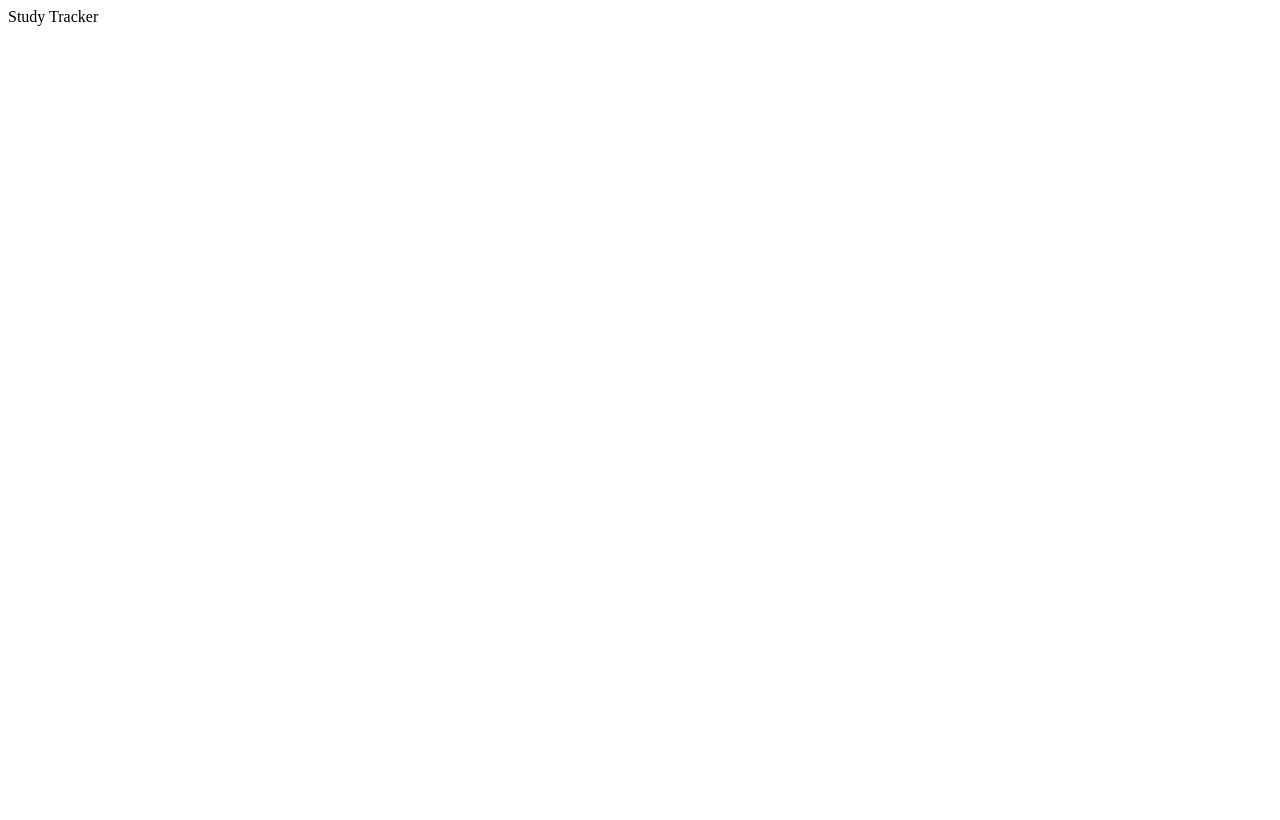
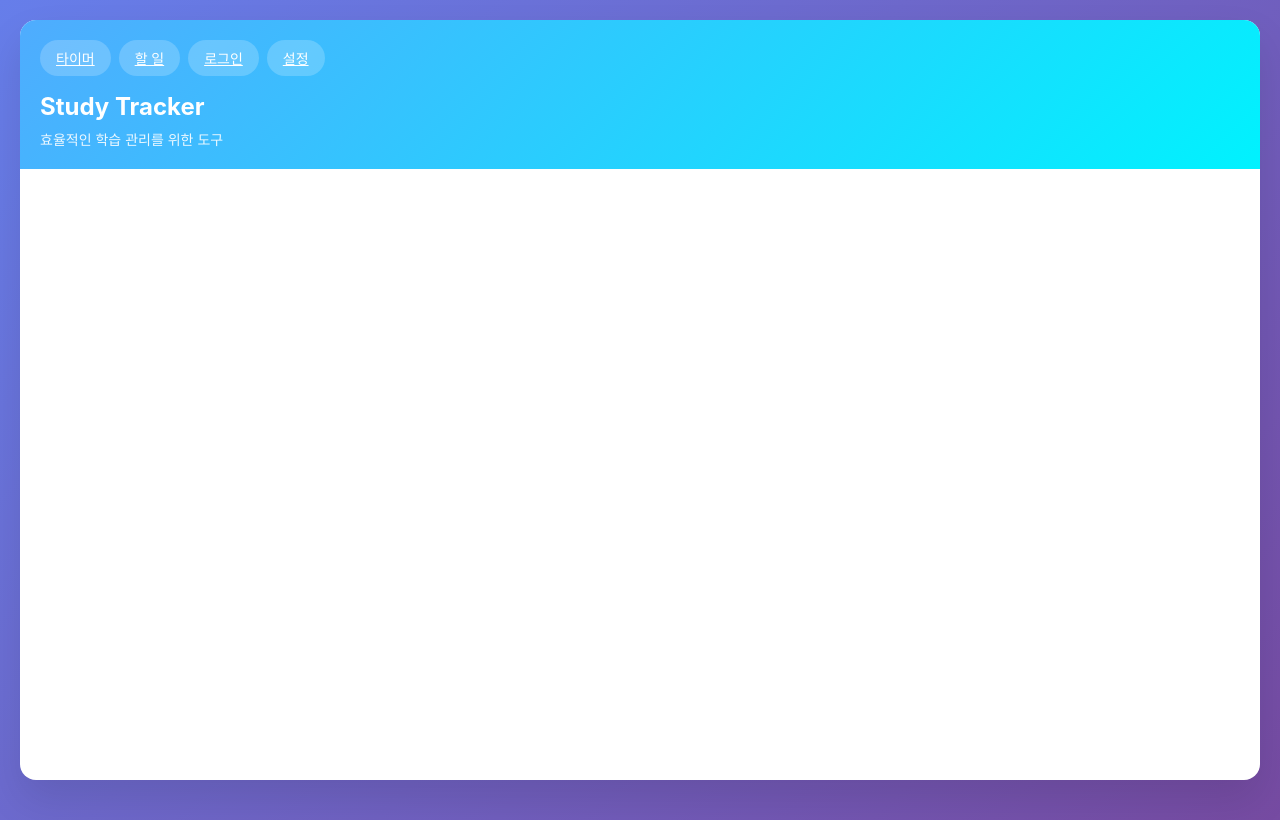
Before and after one commit to yuntasha/study-tracker, a React (Vite) app: page / in a window 1280 px wide. Built offline with nearby package versions, Linux system fonts and the light colour scheme.

Commit message:
feat: header 부분 처리

```diff
--- /dev/null
+++ b/src/App.module.css
@@ -0,0 +1,8 @@
+.container {
+    background: white;
+    margin: 20px;
+    border-radius: 16px;
+    box-shadow: 0 20px 40px rgba(0,0,0,0.1);
+    min-height: calc(100vh - 40px);
+    overflow: hidden;
+}
--- a/src/App.tsx
+++ b/src/App.tsx
@@ -1,6 +1,14 @@
+import Header from "./components/Header";
+import styles from "./App.module.css";
+import { BrowserRouter } from "react-router-dom";
+
 const App = () => {
   return (
-    <div>Study Tracker</div>
+    <BrowserRouter>
+      <div className={styles.container}>
+        <Header />
+      </div>
+    </BrowserRouter>
   )
 }
 
--- /dev/null
+++ b/src/components/Header.module.css
@@ -0,0 +1,45 @@
+.header {
+            background: linear-gradient(135deg, #4facfe 0%, #00f2fe 100%);
+            padding: 20px;
+            color: white;
+        }
+
+.navTabs {
+    display: flex;
+    gap: 8px;
+    margin-bottom: 16px;
+}
+
+.navTab {
+    padding: 8px 16px;
+    border: none;
+    border-radius: 20px;
+    background: rgba(255,255,255,0.2);
+    color: white;
+    cursor: pointer;
+    transition: all 0.3s ease;
+    font-size: 14px;
+    font-weight: 500;
+}
+
+.navTab:hover {
+    background: rgba(255,255,255,0.3);
+    transform: translateY(-2px);
+}
+
+.navTab.active {
+    background: white;
+    color: #4facfe;
+    box-shadow: 0 4px 12px rgba(0,0,0,0.15);
+}
+
+.headerTitle {
+    font-size: 24px;
+    font-weight: 700;
+    margin-bottom: 8px;
+}
+
+.headerSubtitle {
+    font-size: 14px;
+    opacity: 0.9;
+}
--- /dev/null
+++ b/src/components/Header.tsx
@@ -0,0 +1,33 @@
+import React from 'react';
+import styles from './Header.module.css';
+import { Link } from 'react-router-dom';
+
+/*
+<div class="header">
+            <div class="nav-tabs">
+                <button class="nav-tab">타이머</button>
+                <button class="nav-tab">할 일</button>
+                <button class="nav-tab">로그인</button>
+                <button class="nav-tab active">설정</button>
+            </div>
+            <div class="header-title">Study Tracker</div>
+            <div class="header-subtitle">효율적인 학습 관리를 위한 도구</div>
+        </div>
+*/
+
+const Header = () => {
+  return (
+    <div className={styles.header}>
+        <div className={styles.navTabs}>
+            <Link className={styles.navTab} to="/">타이머</Link>
+            <Link className={styles.navTab} to="/todo">할 일</Link>
+            <Link className={styles.navTab} to="/login">로그인</Link>
+            <Link className={styles.navTab} to="/option">설정</Link>
+        </div>
+        <div className={styles.headerTitle}>Study Tracker</div>
+        <div className={styles.headerSubtitle}>효율적인 학습 관리를 위한 도구</div>
+    </div>
+  )
+}
+
+export default Header;
--- a/src/context/TimerProvider.tsx
+++ b/src/context/TimerProvider.tsx
@@ -6,7 +6,7 @@ type Props = {
 
 const TimerProvider = (props: Props) => {
   return (
-    <div>TimerProvider</div>
+    <div>{props.children}</div>
   )
 }
 
--- a/src/context/TodoProvider.tsx
+++ b/src/context/TodoProvider.tsx
@@ -6,7 +6,7 @@ type Props = {
 
 const TodoProvider = (props: Props) => {
   return (
-    <div>TodoProvider</div>
+    <div>{props.children}</div>
   )
 }
 
--- /dev/null
+++ b/src/main.module.css
@@ -0,0 +1,12 @@
+:global(*) {
+  margin: 0;
+  padding: 0;
+  box-sizing: border-box;
+}
+
+:global(body) {
+  font-family: -apple-system, BlinkMacSystemFont, 'Segoe UI', Roboto, sans-serif;
+  background: linear-gradient(135deg, #667eea 0%, #764ba2 100%);
+  height: 100vh;
+  overflow-y: auto;
+}
--- a/src/main.tsx
+++ b/src/main.tsx
@@ -1,9 +1,13 @@
 import { StrictMode } from 'react'
 import { createRoot } from 'react-dom/client'
 import App from './App.tsx'
+import AppContainer from './context/AppContainer.tsx'
+import './main.module.css'
 
 createRoot(document.getElementById('root')!).render(
   <StrictMode>
-    <App />
-  </StrictMode>,
+    {/* <AppContainer> */}
+      <App />
+    {/* </AppContainer> */}
+  </StrictMode>
 )
```
